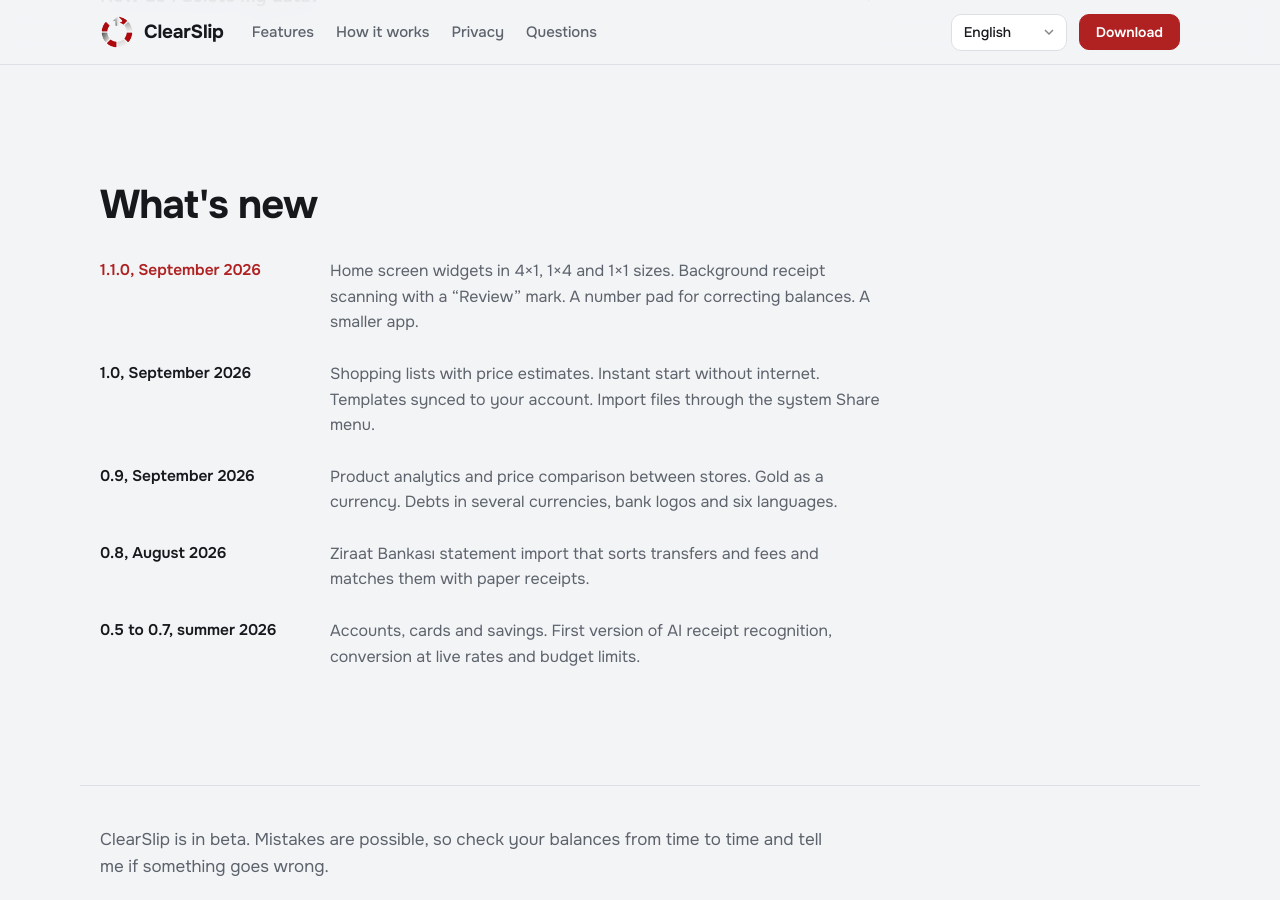
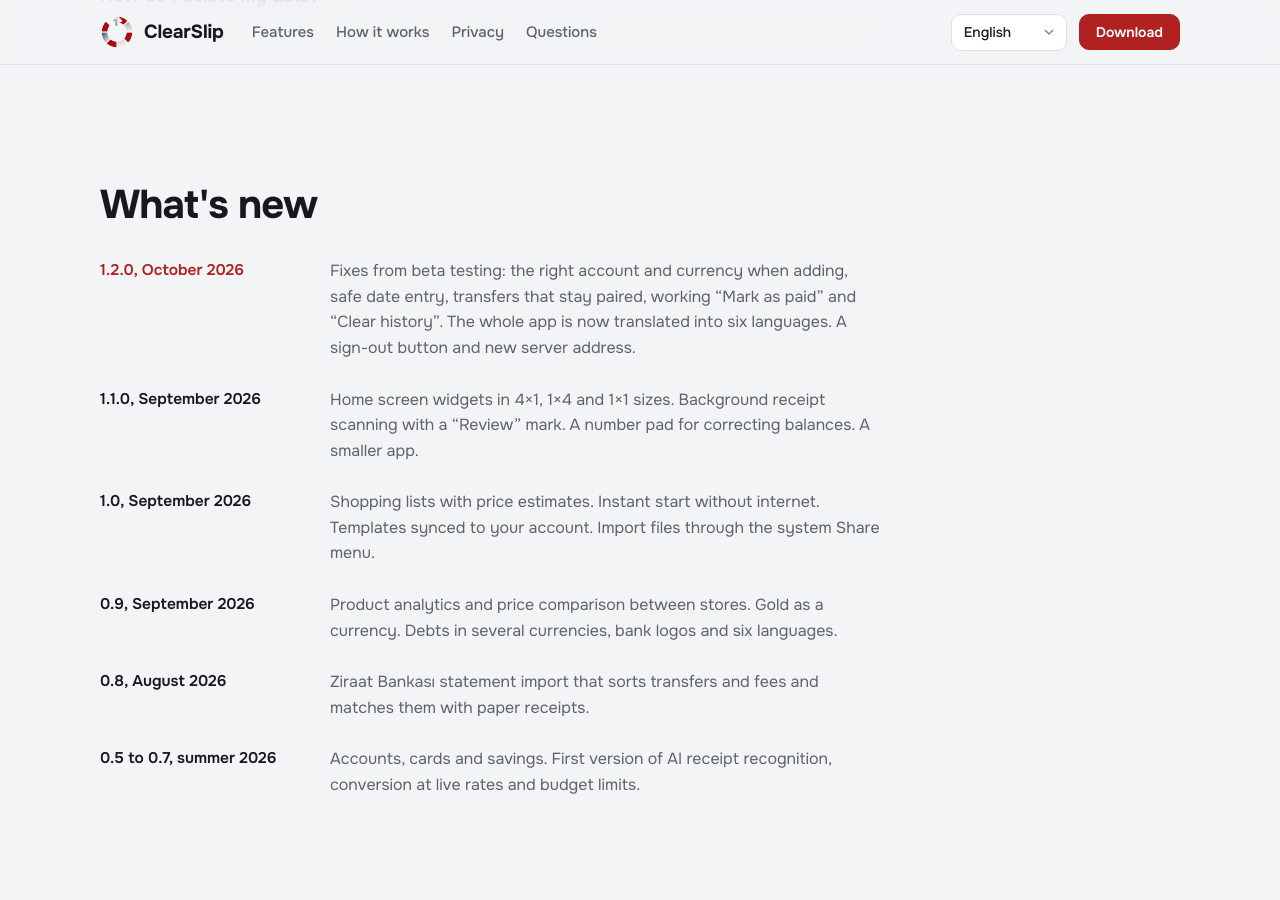
Before and after one commit to mrcsbek/mrcsbek.github.io, a Jekyll site: the page built from index.html, in a window 1280 px wide and 900 px high, scrolled down 4365 px. Built offline with Jekyll 4.4.1, drawn with Linux system fonts in a browser that asks for light colours; some of the changed text lies outside the part shown.

Commit message:
release 1.2.0: new download link (ClearSlip.apk), changelog
Co-Authored-By: Claude Opus 5.5 <noreply@anthropic.com>
Claude-Session: https://claude.ai/code/session_01UALVBUHKG8kyx6fCi1YTXJ

```diff
--- a/_data/en.yml
+++ b/_data/en.yml
@@ -7,11 +7,11 @@ nav_how: "How it works"
 nav_privacy: "Privacy"
 nav_faq: "Questions"
 
-version: "1.1.0"
-version_note: "Version 1.1.0 for Android, free"
+version: "1.2.0"
+version_note: "Version 1.2.0 for Android, free"
 dl_text: "Download APK"
 dl_short: "Download"
-dl_link: "https://github.com/mrcsbek/mrcsbek.github.io/releases/download/v.1.1.0/moneyApp.apk"
+dl_link: "https://github.com/mrcsbek/mrcsbek.github.io/releases/latest/download/ClearSlip.apk"
 back_home: "Home"
 install_link: "How to install"
 
@@ -97,6 +97,8 @@ faq:
 
 changelog_title: "What's new"
 changelog:
+  - date: "1.2.0, October 2026"
+    text: "Fixes from beta testing: the right account and currency when adding, safe date entry, transfers that stay paired, working “Mark as paid” and “Clear history”. The whole app is now translated into six languages. A sign-out button and new server address."
   - date: "1.1.0, September 2026"
     text: "Home screen widgets in 4×1, 1×4 and 1×1 sizes. Background receipt scanning with a “Review” mark. A number pad for correcting balances. A smaller app."
   - date: "1.0, September 2026"
```
Also changed, not shown: _data/de.yml (+5 -3 lines), _data/es.yml (+5 -3 lines), _data/ru.yml (+5 -3 lines), _data/tr.yml (+5 -3 lines), _data/uz.yml (+5 -3 lines).
